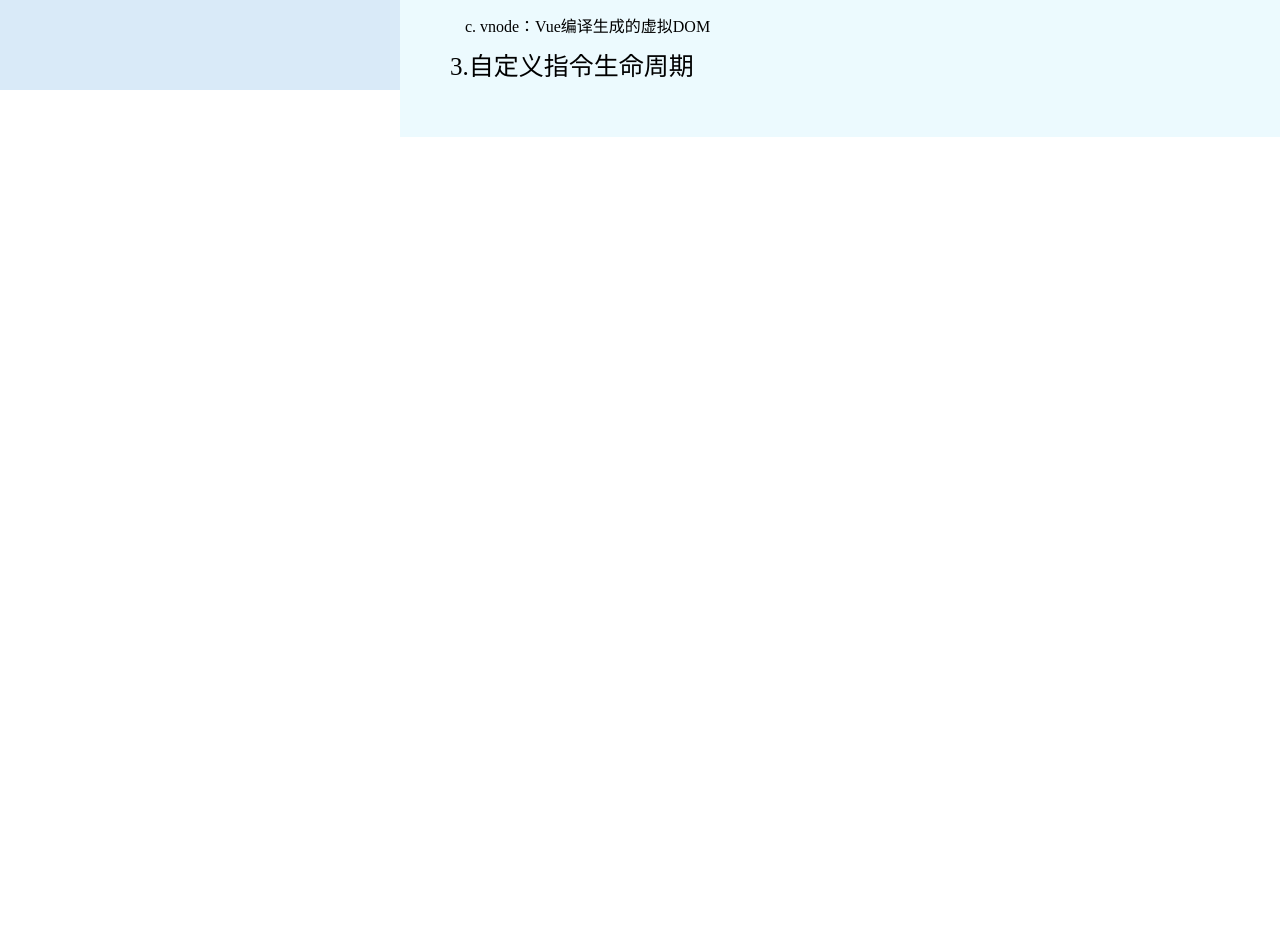
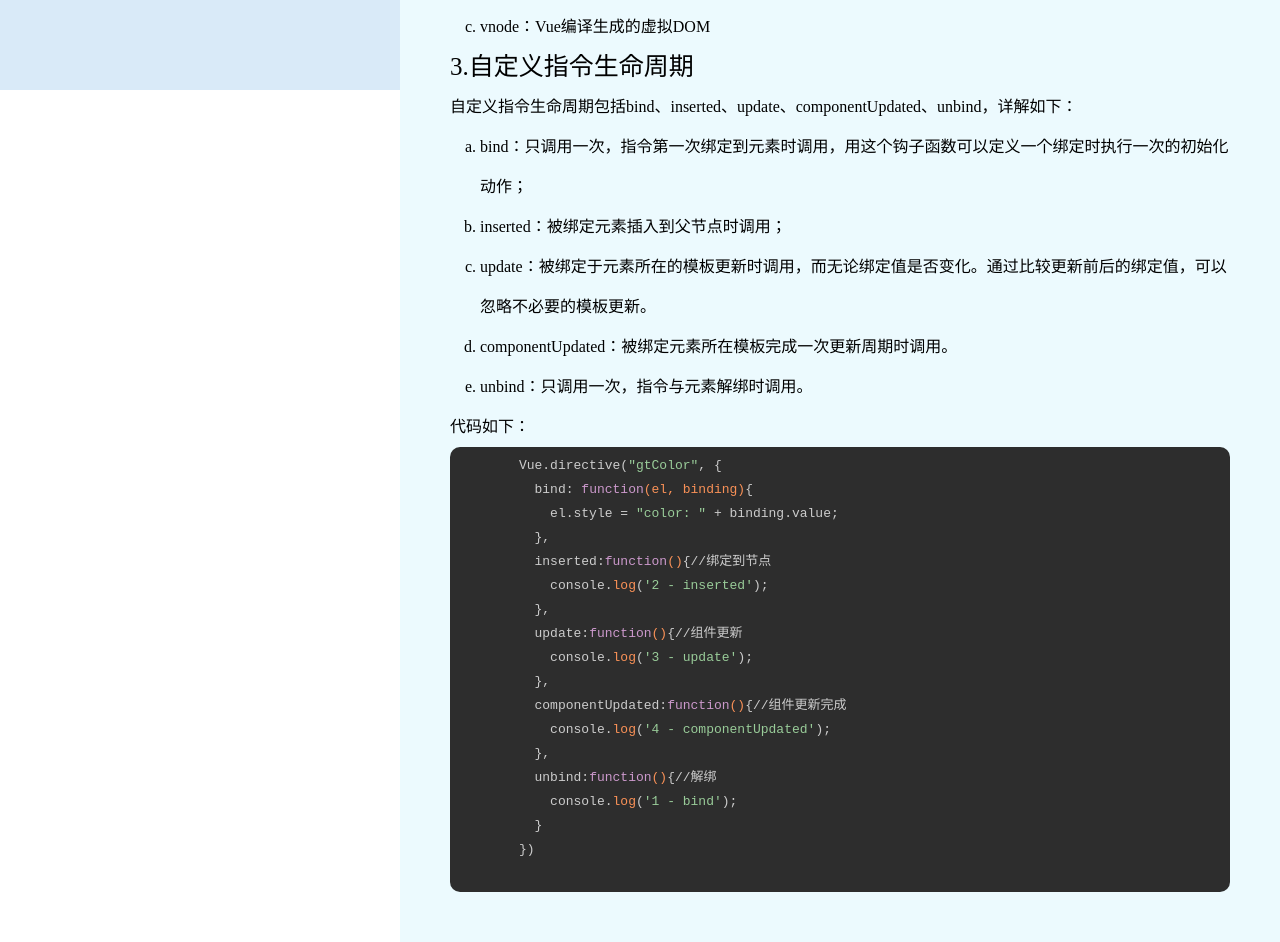
Before and after one commit to gt3060/interview-skill, a Vue app: page /vueDetail in a window 1280 px wide. Shown: the part 760-1702 px from the top of the page. Before the commit the page ends 897 px from the top, so only its background shows below. Built offline with nearby package versions, Linux system fonts and the light colour scheme.

Commit message:
feat 完善自定义指令

```diff
--- a/src/views/vueInterview/vueDirective.vue
+++ b/src/views/vueInterview/vueDirective.vue
@@ -42,6 +42,44 @@
     </div>
     <div class="fontStyle">
       <p class="fontSize">3.自定义指令生命周期</p>
+      <p>
+        自定义指令生命周期包括bind、inserted、update、componentUpdated、unbind，详解如下：
+      </p>
+      <div class="labelMarginLeft">
+        <ol type="a">
+          <li>
+            bind：只调用一次，指令第一次绑定到元素时调用，用这个钩子函数可以定义一个绑定时执行一次的初始化动作；
+          </li>
+          <li>inserted：被绑定元素插入到父节点时调用；</li>
+          <li>
+            update：被绑定于元素所在的模板更新时调用，而无论绑定值是否变化。通过比较更新前后的绑定值，可以忽略不必要的模板更新。
+          </li>
+          <li>componentUpdated：被绑定元素所在模板完成一次更新周期时调用。</li>
+          <li>unbind：只调用一次，指令与元素解绑时调用。</li>
+        </ol>
+      </div>
+      <p>代码如下：</p>
+    </div>
+    <div class="codeBorder fontCodeStyle">
+      <pre class="codeBorder">
+        Vue.directive("gtColor", {<br/>
+          bind: function(el, binding){<br/>
+            el.style = "color: " + binding.value;<br/>
+          },<br/>
+          inserted:function(){//绑定到节点<br/>
+            console.log('2 - inserted');<br/>
+          },<br/>
+          update:function(){//组件更新<br/>
+            console.log('3 - update');<br/>
+          },<br/>
+          componentUpdated:function(){//组件更新完成<br/>
+            console.log('4 - componentUpdated');<br/>
+          },<br/>
+          unbind:function(){//解绑<br/>
+            console.log('1 - bind');<br/>
+          }<br/>
+        })<br/>
+      </pre>
     </div>
   </div>
 </template>
```
